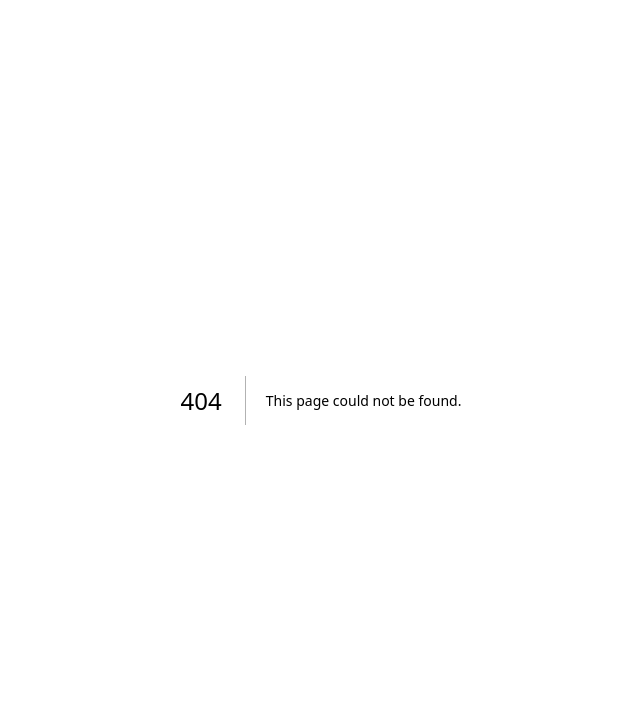
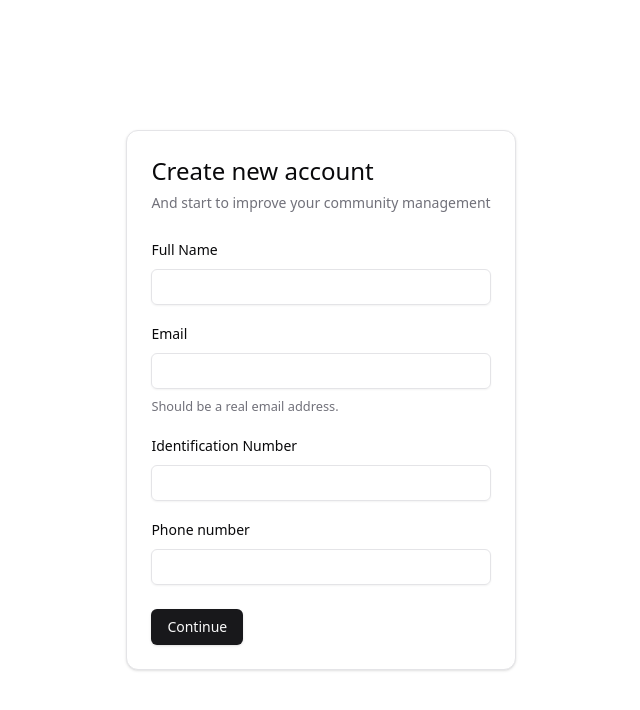
Before and after one commit to AlfredoPrograma/communities, a Next.js app: page /register in a window 1280 px wide. Before the commit this address had no page. Shown: the top 710 px of the page, without its empty margins (319-959 px from the left). Built offline with nearby package versions, Linux system fonts and the light colour scheme.

Commit message:
feature: create register form

```diff
--- /dev/null
+++ b/src/app/(forced-public)/register/components/register-form.tsx
@@ -0,0 +1,104 @@
+"use client";
+
+import { Button } from "@/components/ui/button";
+import {
+  Form,
+  FormControl,
+  FormDescription,
+  FormField,
+  FormItem,
+  FormLabel,
+} from "@/components/ui/form";
+import { Input } from "@/components/ui/input";
+import { type RegisterSchema } from "@/shared/auth/register-schema";
+import { useForm } from "react-hook-form";
+
+export function RegisterForm() {
+  const form = useForm<RegisterSchema>({
+    defaultValues: {
+      email: "",
+      identificationNumber: "",
+      image: "",
+      name: "",
+      phoneNumber: "",
+    },
+  });
+
+  const onSubmit = async (formValues: RegisterSchema) => {
+    console.log(formValues);
+  };
+
+  return (
+    <Form {...form}>
+      <form
+        noValidate
+        onSubmit={form.handleSubmit(onSubmit)}
+        className="space-y-6"
+      >
+        <div className="space-y-4">
+          <FormField<RegisterSchema>
+            name="name"
+            control={form.control}
+            render={({ field }) => (
+              <FormItem>
+                <FormLabel>Full Name</FormLabel>
+
+                <FormControl>
+                  <Input {...field} type="text" />
+                </FormControl>
+              </FormItem>
+            )}
+          />
+
+          <FormField<RegisterSchema>
+            name="email"
+            control={form.control}
+            render={({ field }) => (
+              <FormItem>
+                <FormLabel>Email</FormLabel>
+
+                <FormControl>
+                  <Input {...field} type="email" />
+                </FormControl>
+
+                <FormDescription>
+                  Should be a real email address.
+                </FormDescription>
+              </FormItem>
+            )}
+          />
+
+          <FormField<RegisterSchema>
+            name="identificationNumber"
+            control={form.control}
+            render={({ field }) => (
+              <FormItem>
+                <FormLabel>Identification Number</FormLabel>
+
+                <FormControl>
+                  <Input {...field} type="text" />
+                </FormControl>
+              </FormItem>
+            )}
+          />
+
+          <FormField<RegisterSchema>
+            name="phoneNumber"
+            control={form.control}
+            render={({ field }) => (
+              <FormItem>
+                <FormLabel>Phone number</FormLabel>
+
+                <FormControl>
+                  <Input {...field} type="text" />
+                </FormControl>
+              </FormItem>
+            )}
+          />
+        </div>
+
+        <Button>Continue</Button>
+      </form>
+    </Form>
+  );
+}
--- /dev/null
+++ b/src/app/(forced-public)/register/page.tsx
@@ -0,0 +1,26 @@
+import {
+  Card,
+  CardContent,
+  CardDescription,
+  CardHeader,
+} from "@/components/ui/card";
+import { RegisterForm } from "./components/register-form";
+
+export default async function RegisterPage() {
+  return (
+    <main className="grid h-screen place-items-center">
+      <Card>
+        <CardHeader>
+          <h1 className="text-2xl">Create new account</h1>
+          <CardDescription>
+            <h2>And start to improve your community management</h2>
+          </CardDescription>
+        </CardHeader>
+
+        <CardContent>
+          <RegisterForm />
+        </CardContent>
+      </Card>
+    </main>
+  );
+}
--- /dev/null
+++ b/src/app/(private)/dashboard/components/navbar.tsx
@@ -0,0 +1,19 @@
+"use client";
+
+import { Button } from "@/components/ui/button";
+import { PAGE_ROUTES } from "@/lib/routes";
+import { signOut } from "next-auth/react";
+
+export function NavBar() {
+  return (
+    <nav>
+      <Button
+        onClick={() =>
+          signOut({ redirect: false, callbackUrl: PAGE_ROUTES.LOGIN })
+        }
+      >
+        Logout
+      </Button>
+    </nav>
+  );
+}
--- /dev/null
+++ b/src/app/(private)/dashboard/page.tsx
@@ -0,0 +1,13 @@
+import { getServerAuthSession } from "@/server/auth/config";
+import { NavBar } from "./components/navbar";
+
+export default async function DashboardPage() {
+  const { user } = (await getServerAuthSession())!;
+
+  return (
+    <main>
+      <NavBar />
+      <h1>Welcome again {user.name}</h1>
+    </main>
+  );
+}
--- /dev/null
+++ b/src/shared/auth/register-schema.ts
@@ -0,0 +1,11 @@
+import { z } from "zod";
+
+export const registerSchema = z.object({
+  name: z.string(),
+  email: z.string().email(),
+  identificationNumber: z.string(), // TODO: add custom regex validation
+  phoneNumber: z.string(), // TODO: add custom regex validation
+  image: z.string().url().optional(),
+});
+
+export type RegisterSchema = z.infer<typeof registerSchema>;
```
